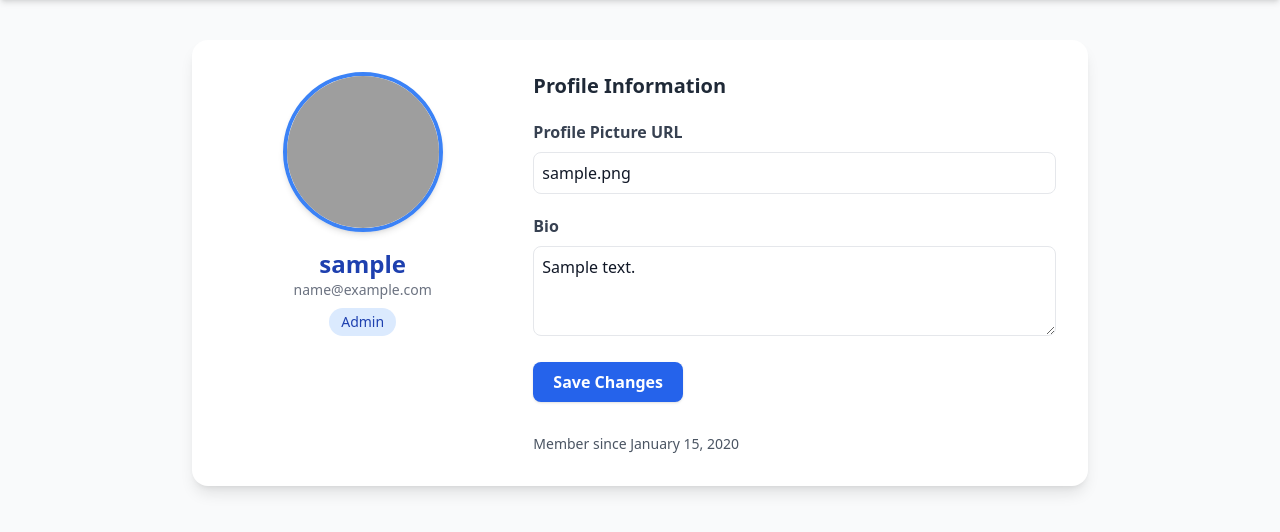
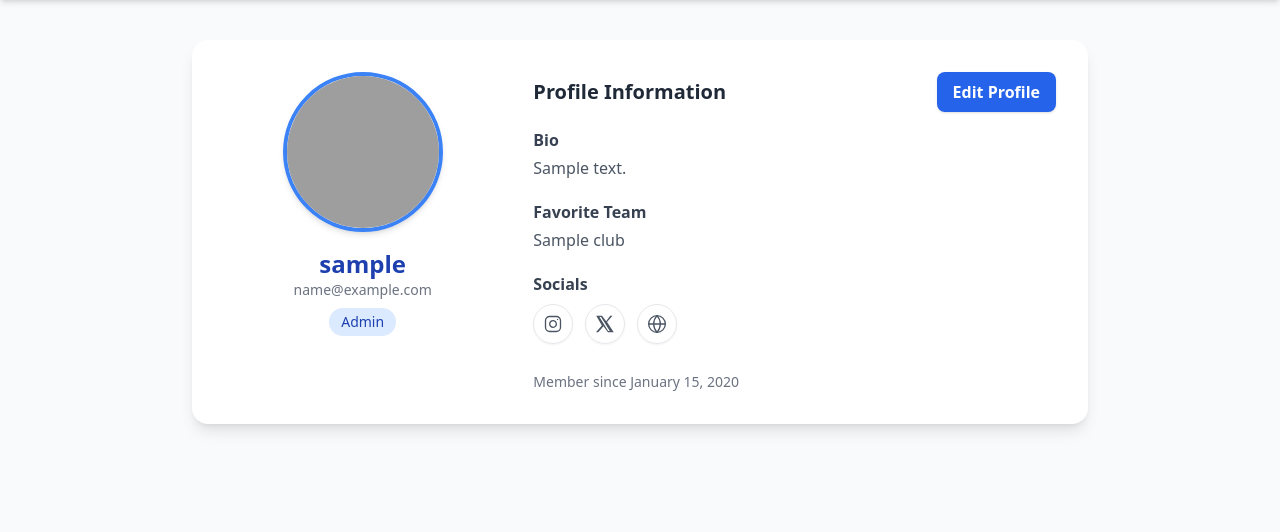
Before and after one commit to pbp-kelompok-B04/goalytics, a Django app: page /users/profile/ in a window 1280 px wide. Shown: the part 64-596 px from the top of the page. Run offline with Django 5.2, Linux system fonts and the light colour scheme; a user stored in the database is signed in; tables that the repository leaves empty hold one stand-in row (values such as "Sample post"); some libraries are stand-ins or nearby versions; grey boxes are pictures that could not be loaded.

Commit message:
Added Socials Section, Added Favorite Club Section

```diff
--- a/PlayerClub_Data/models.py
+++ b/PlayerClub_Data/models.py
@@ -11,7 +11,7 @@ class Club(models.Model):
         return self.name
 
 class Player(models.Model):
-    id = models.IntegerField(unique=True)
+    id = models.IntegerField(primary_key=True)
     name = models.CharField(max_length=200)
     club = models.ForeignKey(Club, on_delete=models.SET_NULL, null=True, blank=True, related_name='players')
     position = models.CharField(max_length=50, blank=True, null=True)
--- a/goalytics/settings.py
+++ b/goalytics/settings.py
@@ -47,6 +47,7 @@ INSTALLED_APPS = [
     'django.contrib.staticfiles',
     'main',
     'users',
+    'PlayerClub_Data.apps.PlayerclubDataConfig',
 ]
 
 MIDDLEWARE = [
--- a/users/forms.py
+++ b/users/forms.py
@@ -1,11 +1,25 @@
 from django import forms
 from .models import Profile
+from PlayerClub_Data.models import Club
+
+base_input = {'class': 'w-full p-2 border rounded-lg'}
 
 class ProfileForm(forms.ModelForm):
+    favorite_team = forms.ModelChoiceField(
+        queryset=Club.objects.order_by('name'),
+        required=False,
+        empty_label="— Select favorite club —",
+        widget=forms.Select(attrs=base_input),
+        label="Favorite Club",
+    )
+
     class Meta:
         model = Profile
-        fields = ['profile_picture', 'bio']
+        fields = ['profile_picture', 'bio', 'favorite_team', 'instagram_url', 'x_url', 'website_url']
         widgets = {
-            'bio': forms.Textarea(attrs={'class': 'w-full p-2 border rounded-lg', 'rows': 3}),
-            'profile_picture': forms.URLInput(attrs={'class': 'w-full p-2 border rounded-lg'}),
+            'bio': forms.Textarea(attrs={**base_input, 'rows': 3}),
+            'profile_picture': forms.URLInput(attrs=base_input),
+            'instagram_url': forms.URLInput(attrs=base_input),
+            'x_url': forms.URLInput(attrs=base_input),
+            'website_url': forms.URLInput(attrs=base_input),
         }
--- a/users/models.py
+++ b/users/models.py
@@ -12,6 +12,11 @@ class Profile(models.Model):
     role = models.CharField(max_length=10, choices=ROLE_CHOICES, default='basic')
     bio = models.TextField(blank=True, null=True)
     profile_picture = models.URLField(blank=True, null=True)
+    favorite_team = models.ForeignKey('PlayerClub_Data.Club', on_delete=models.SET_NULL, null=True, blank=True, related_name='fans')
+    instagram_url = models.URLField(blank=True, null=True)
+    x_url = models.URLField(blank=True, null=True, help_text="Link ke profil X (Twitter)")
+    website_url = models.URLField(blank=True, null=True)
+
 
     def __str__(self):
         return f"{self.user.username} ({self.role})"
--- a/users/templates/profile.html
+++ b/users/templates/profile.html
@@ -5,11 +5,12 @@
 <div class="max-w-4xl mx-auto mt-10 bg-white p-8 rounded-2xl shadow-lg">
   <div class="flex flex-col md:flex-row items-center md:items-start gap-8">
 
-    <!-- Profile Picture -->
     <div class="flex flex-col items-center w-full md:w-1/3">
-      <img src="{{ profile.profile_picture|default:'https://ui-avatars.com/api/?name='|add:user.username }}"
-           alt="Profile Picture"
-           class="w-40 h-40 rounded-full border-4 border-blue-500 shadow-md mb-4">
+      <img
+        src="{{ profile.profile_picture|default:'https://ui-avatars.com/api/?name='|add:user.username }}"
+        alt="Profile Picture"
+        class="w-40 h-40 rounded-full border-4 border-blue-500 shadow-md mb-4"
+      >
       <h2 class="text-2xl font-bold text-blue-800">{{ user.username }}</h2>
       <p class="text-gray-500 text-sm mb-2">{{ user.email }}</p>
       <span class="inline-block bg-blue-100 text-blue-800 px-3 py-1 rounded-full text-sm font-medium mb-4">
@@ -17,11 +18,90 @@
       </span>
     </div>
 
-    <!-- Profile Details + Edit Form -->
     <div class="flex-1 w-full">
-      <h3 class="text-xl font-semibold text-gray-800 mb-4">Profile Information</h3>
+      <div class="flex items-center justify-between mb-4">
+        <h3 class="text-xl font-semibold text-gray-800">Profile Information</h3>
 
-      <form method="POST" class="space-y-5">
+        <button id="editBtn"
+                class="bg-blue-600 hover:bg-blue-500 text-white font-semibold py-2 px-4 rounded-lg shadow transition">
+          Edit Profile
+        </button>
+      </div>
+
+      <div id="readView" class="space-y-5">
+        <div>
+          <p class="text-gray-700 font-semibold mb-1">Bio</p>
+          <p class="text-gray-600">
+            {{ profile.bio|default:"No bio yet." }}
+          </p>
+        </div>
+        <div>
+          <p class="text-gray-700 font-semibold mb-1">Favorite Team</p>
+          <p class="text-gray-600">
+            {% if profile.favorite_team %}{{ profile.favorite_team }}{% else %}-{% endif %}
+          </p>
+        </div>
+        {# --- READ-ONLY: SOCIAL ICONS (hanya muncul jika ada data) --- #}
+        {% if profile.instagram_url or profile.x_url or profile.website_url %}
+          <div class="mt-2">
+            <p class="text-gray-700 font-semibold mb-2">Socials</p>
+
+            <div class="flex items-center gap-3">
+              {# Instagram #}
+              {% if profile.instagram_url %}
+                <a href="{{ profile.instagram_url }}"
+                  target="_blank" rel="noopener"
+                  aria-label="Instagram"
+                  title="Instagram"
+                  class="group inline-flex items-center justify-center w-10 h-10 rounded-full border border-gray-200 hover:border-blue-300 hover:bg-blue-50 transition shadow-sm">
+                  <!-- Instagram SVG -->
+                  <svg class="w-5 h-5 text-gray-600 group-hover:text-blue-600" viewBox="0 0 24 24" fill="none" stroke="currentColor" stroke-width="1.6" stroke-linecap="round" stroke-linejoin="round" aria-hidden="true">
+                    <rect x="3" y="3" width="18" height="18" rx="5"></rect>
+                    <path d="M16 11.37A4 4 0 1 1 12.63 8 4 4 0 0 1 16 11.37z"></path>
+                    <line x1="17.5" y1="6.5" x2="17.51" y2="6.5"></line>
+                  </svg>
+                </a>
+              {% endif %}
+
+              {# X (Twitter) #}
+              {% if profile.x_url %}
+                <a href="{{ profile.x_url }}"
+                  target="_blank" rel="noopener"
+                  aria-label="X (Twitter)"
+                  title="X (Twitter)"
+                  class="group inline-flex items-center justify-center w-10 h-10 rounded-full border border-gray-200 hover:border-blue-300 hover:bg-blue-50 transition shadow-sm">
+                  <!-- X (Twitter) SVG -->
+                  <svg class="w-5 h-5 text-gray-600 group-hover:text-blue-600" viewBox="0 0 24 24" fill="currentColor" aria-hidden="true">
+                    <path d="M18.244 2H21l-6.59 7.523L22.5 22h-6.937l-5.43-7.256L3.9 22H1.143l7.12-8.128L1.5 2h6.937l4.98 6.65L18.244 2Zm-2.431 18.285h1.925L7.275 3.643H5.35l10.463 16.642Z"/>
+                  </svg>
+                </a>
+              {% endif %}
+
+              {# Website/Link pribadi #}
+              {% if profile.website_url %}
+                <a href="{{ profile.website_url }}"
+                  target="_blank" rel="noopener"
+                  aria-label="Website"
+                  title="Website"
+                  class="group inline-flex items-center justify-center w-10 h-10 rounded-full border border-gray-200 hover:border-blue-300 hover:bg-blue-50 transition shadow-sm">
+                  <!-- Globe SVG -->
+                  <svg class="w-5 h-5 text-gray-600 group-hover:text-blue-600" viewBox="0 0 24 24" fill="none" stroke="currentColor" stroke-width="1.6" stroke-linecap="round" stroke-linejoin="round" aria-hidden="true">
+                    <circle cx="12" cy="12" r="10"></circle>
+                    <path d="M2 12h20"></path>
+                    <path d="M12 2a15.3 15.3 0 0 1 4 10 15.3 15.3 0 0 1-4 10 15.3 15.3 0 0 1-4-10 15.3 15.3 0 0 1 4-10z"></path>
+                  </svg>
+                </a>
+              {% endif %}
+            </div>
+          </div>
+        {% endif %}
+
+        <div class="pt-2">
+          <p class="text-gray-500 text-sm">Member since {{ user.date_joined|date:"F j, Y" }}</p>
+        </div>
+      </div>
+
+      <form id="editForm" method="POST" class="space-y-5 hidden">
         {% csrf_token %}
         <div>
           <label class="block text-gray-700 font-semibold mb-2">Profile Picture URL</label>
@@ -31,16 +111,68 @@
           <label class="block text-gray-700 font-semibold mb-2">Bio</label>
           {{ form.bio }}
         </div>
-        <button type="submit"
-                class="bg-blue-600 hover:bg-blue-500 text-white font-semibold py-2 px-5 rounded-lg shadow transition">
-          Save Changes
-        </button>
+        <div>
+          <label class="block text-gray-700 font-semibold mb-2">Favorite Club</label>
+          {{ form.favorite_team }}
+        </div>
+        <div>
+          <label class="block text-gray-700 font-semibold mb-2">Instagram URL</label>
+          {{ form.instagram_url }}
+        </div>
+
+        <div>
+          <label class="block text-gray-700 font-semibold mb-2">X (Twitter) URL</label>
+          {{ form.x_url }}
+        </div>
+
+        <div>
+          <label class="block text-gray-700 font-semibold mb-2">Website</label>
+          {{ form.website_url }}
+        </div>
+
+        <div class="flex items-center gap-3">
+          <button type="submit"
+                  class="bg-blue-600 hover:bg-blue-500 text-white font-semibold py-2 px-5 rounded-lg shadow transition">
+            Save Changes
+          </button>
+          <button type="button" id="cancelBtn"
+                  class="bg-gray-200 hover:bg-gray-300 text-gray-800 font-semibold py-2 px-5 rounded-lg transition">
+            Cancel
+          </button>
+        </div>
+
+        <div class="pt-2">
+          <p class="text-gray-500 text-sm">Member since {{ user.date_joined|date:"F j, Y" }}</p>
+        </div>
       </form>
-
-      <div class="mt-8">
-        <p class="text-gray-600 text-sm">Member since {{ user.date_joined|date:"F j, Y" }}</p>
-      </div>
     </div>
   </div>
 </div>
+
+<script>
+  const editBtn   = document.getElementById('editBtn');
+  const cancelBtn = document.getElementById('cancelBtn');
+  const readView  = document.getElementById('readView');
+  const editForm  = document.getElementById('editForm');
+
+  function showEditMode() {
+    readView.classList.add('hidden');
+    editForm.classList.remove('hidden');
+    editBtn.classList.add('hidden');
+  }
+
+  function hideEditMode() {
+    editForm.classList.add('hidden');
+    readView.classList.remove('hidden');
+    editBtn.classList.remove('hidden');
+  }
+
+  if (editBtn)   editBtn.addEventListener('click', showEditMode);
+  if (cancelBtn) cancelBtn.addEventListener('click', hideEditMode);
+
+  // Esc to cancel
+  document.addEventListener('keydown', (e) => {
+    if (e.key === 'Escape' && !editForm.classList.contains('hidden')) hideEditMode();
+  });
+</script>
 {% endblock %}
```
Also changed, not shown: PlayerClub_Data/migrations/0001_initial.py (added), users/migrations/0002_profile_favorite_team_profile_instagram_url_and_more.py (added).
